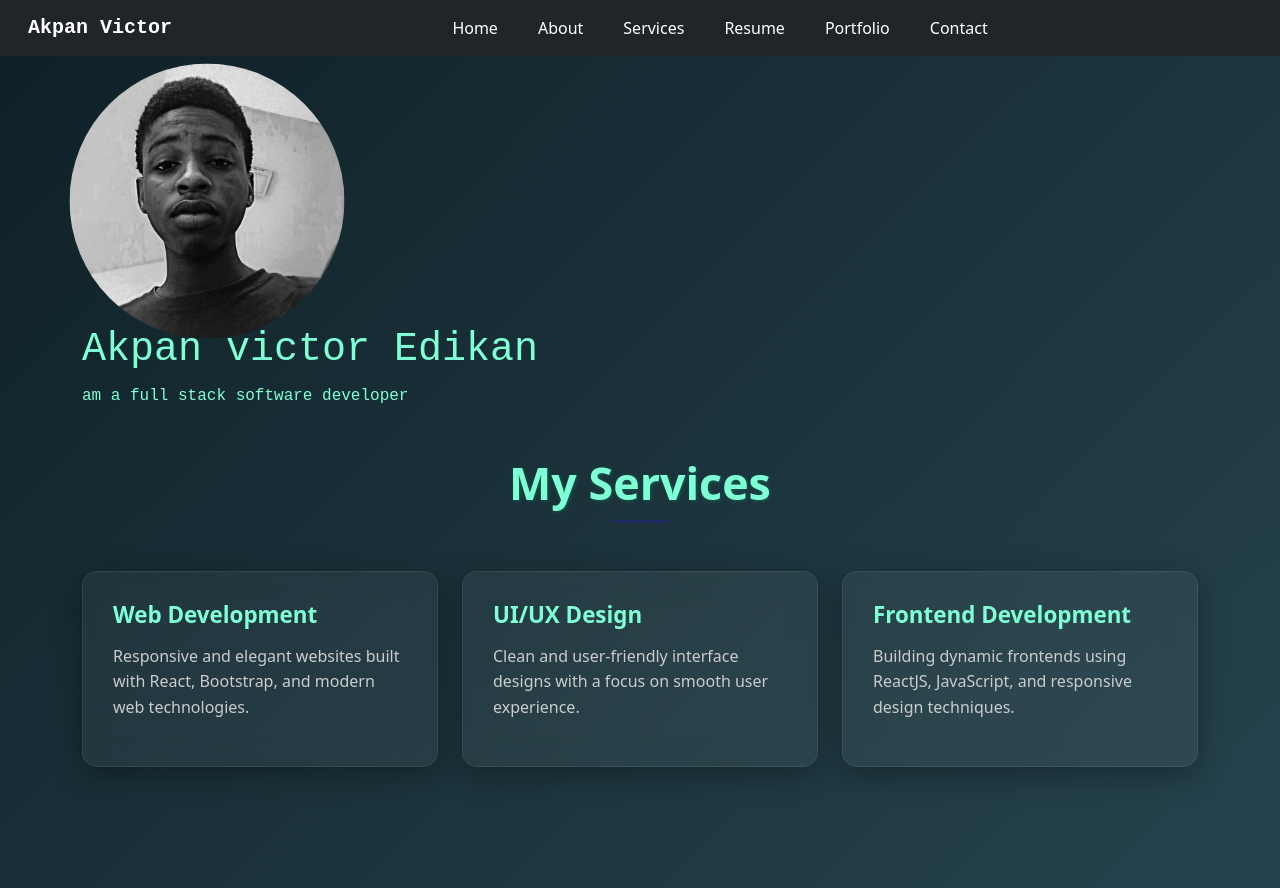
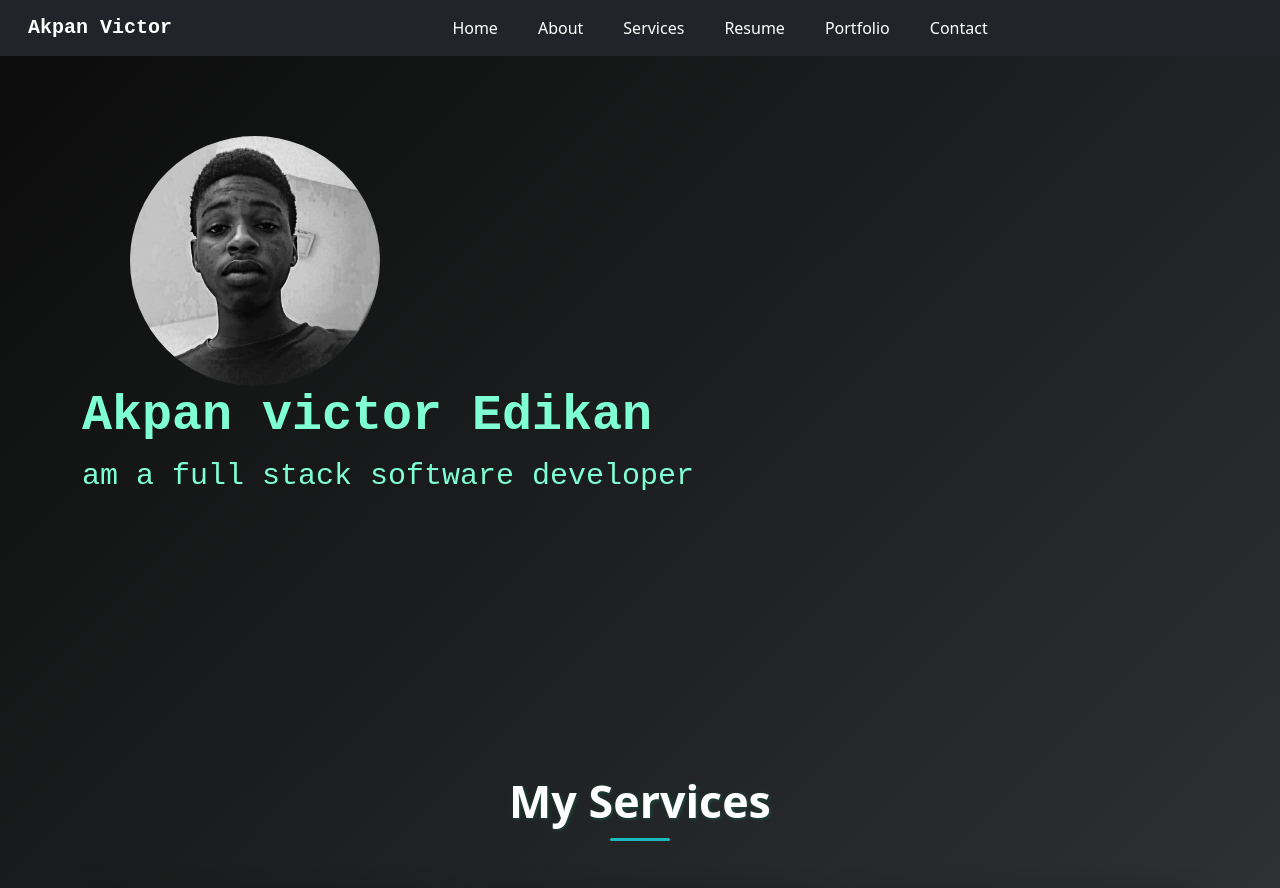
Before and after one commit to victor200900/MY-PORTFOLIO-WEBSITE, a React (Vite) app: page / in a window 1280 px wide. Shown: the top 888 px of the page. Built offline with nearby package versions, Linux system fonts and the light colour scheme.

Commit message:
first commit

```diff
--- a/src/App.css
+++ b/src/App.css
@@ -1,3 +1,3 @@
 .all{
-    background: linear-gradient(135deg, #0f2027, #203a43, #2c5364);
+    background: linear-gradient(135deg, #0B0B0B, #43484a);
 }
--- a/src/components/home/home.css
+++ b/src/components/home/home.css
@@ -3,16 +3,27 @@
     height: 250px;
     border-radius: 50%;
     margin-top: 20px;
-}
-:hover .home__img{
-    transform: scale(1.1);
-    transition: 0.1s;
+    margin-left: 48px;
+
+
 }
 .home__name{
     color: aquamarine;
     font-family: 'Courier New', Courier, monospace;
+    font-size: 50px;
+    font-weight: bolder;
+
 }
 .home__education{
     color: aquamarine;
     font-family: 'Courier New', Courier, monospace;
+    font-size: 30px;
 }
+.intro{
+    display: flex;
+    justify-content: space-between;
+}
+.name{
+    width: 900px;
+    height: 900px;
+}
--- a/src/components/home/home.jsx
+++ b/src/components/home/home.jsx
@@ -3,11 +3,9 @@ import "./home.css"
 const home = () => {
   return (
     <section className='home container' id="home">
-      <div className='intro'>
         <img src="src/assets/pfp.jpg" alt="" className='home__img'/>
         <h1 className='home__name'>Akpan victor Edikan</h1>
         <span className='home__education'>am a full stack software developer</span>
-      </div>
     </section>
   )
 }
--- a/src/components/resume/resume.css
+++ b/src/components/resume/resume.css
@@ -10,3 +10,13 @@
   .border-start {
     border-left: 3px solid aquamarine !important;
   }
+
+  .container{
+    color: white;
+    min-height: 100vh;
+    padding-top: 60px;
+    padding-bottom: 60px;
+  }
+  .text-primary{
+    color:aquamarine !important;
+  }
--- a/src/components/services/services.css
+++ b/src/components/services/services.css
@@ -4,11 +4,14 @@
     min-height: 100vh;
     padding-top: 60px;
     padding-bottom: 60px;
+    margin-bottom: -230px;
+    margin-top: -190px;
+
   }
 
   .section-title {
     font-size: 2.8rem;
-    color: aquamarine;
+    color:  white;
     font-weight: 700;
     text-shadow: 1px 1px 4px rgba(0, 255, 170, 0.2);
     position: relative;
@@ -20,7 +23,7 @@
     display: block;
     width: 60px;
     height: 3px;
-    background-color: rgb(32, 44, 95);
+    background-color: rgb(24, 186, 191);
     margin: 10px auto 0;
     border-radius: 5px;
   }
--- a/src/components/services/services.jsx
+++ b/src/components/services/services.jsx
@@ -21,7 +21,7 @@ const Services = () => {
           {/* Service 2 */}
           <div className="col-md-4">
             <div className="service-card">
-              <h5 className="service-title">UI/UX Design</h5>
+              <h5 className="service-title">Backend development</h5>
               <p className="service-desc">
                 Clean and user-friendly interface designs with a focus on smooth user experience.
               </p>
```
